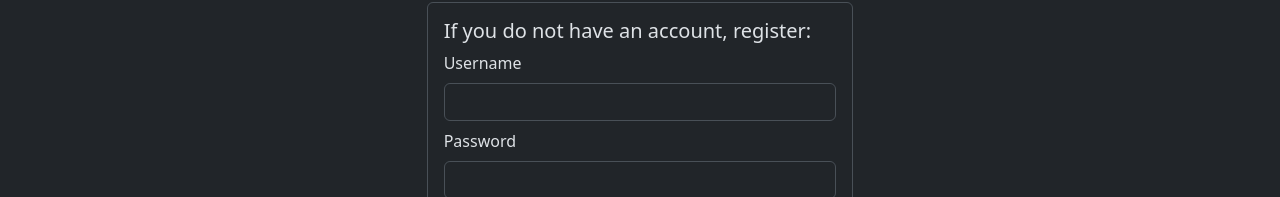
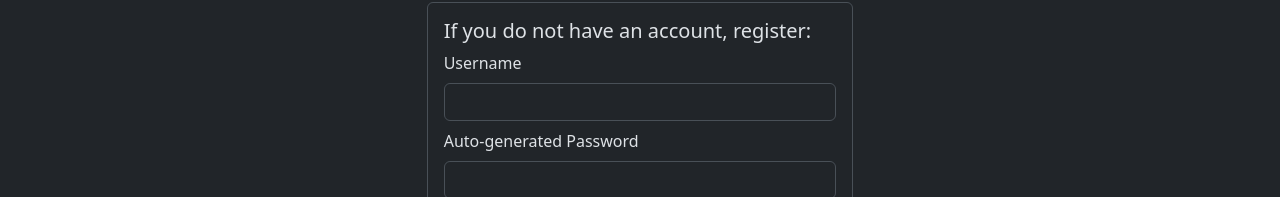
Before and after one commit to aaronshaver/universal-math-wars, a React (Vite) app in the folder frontend/: page / in a window 1280 px wide. Shown: the part 603-800 px from the top of the page. Built offline with nearby package versions, Linux system fonts and the light colour scheme; the HTML template or start-up script is replaced by a standard one.

Commit message:
tweak register text

```diff
--- a/frontend/src/App.jsx
+++ b/frontend/src/App.jsx
@@ -138,7 +138,7 @@ const Register = () => (
         <input type="text" className="form-control" id="registerUsername" />
       </div>
       <div className="mb-2">
-        <label htmlFor="registerPassword" className="form-label">Password</label>
+        <label htmlFor="registerPassword" className="form-label">Auto-generated Password</label>
         <input type="password" className="form-control" id="registerPassword" />
       </div>
       <div className="alert alert-danger" role="alert">
```
